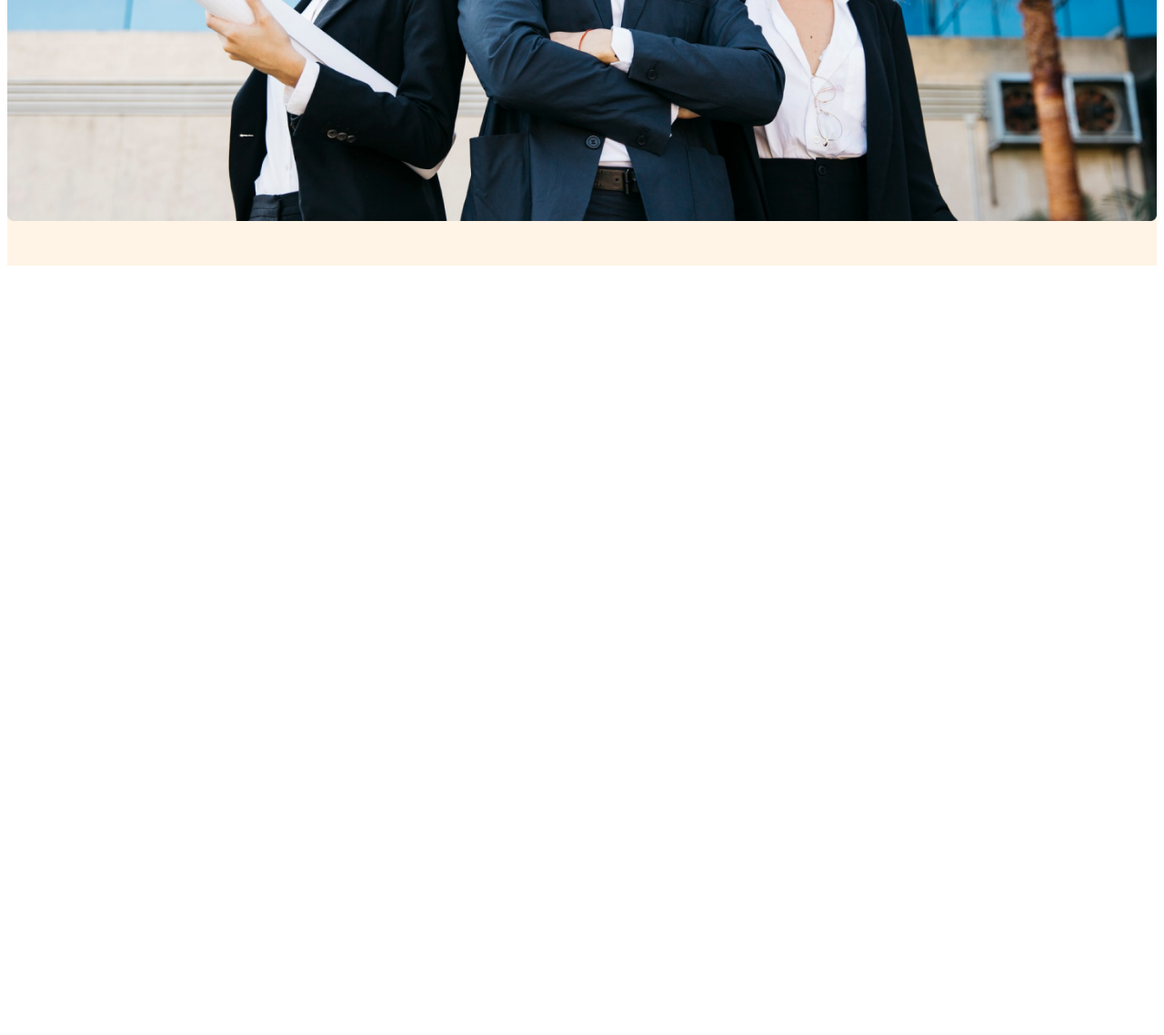
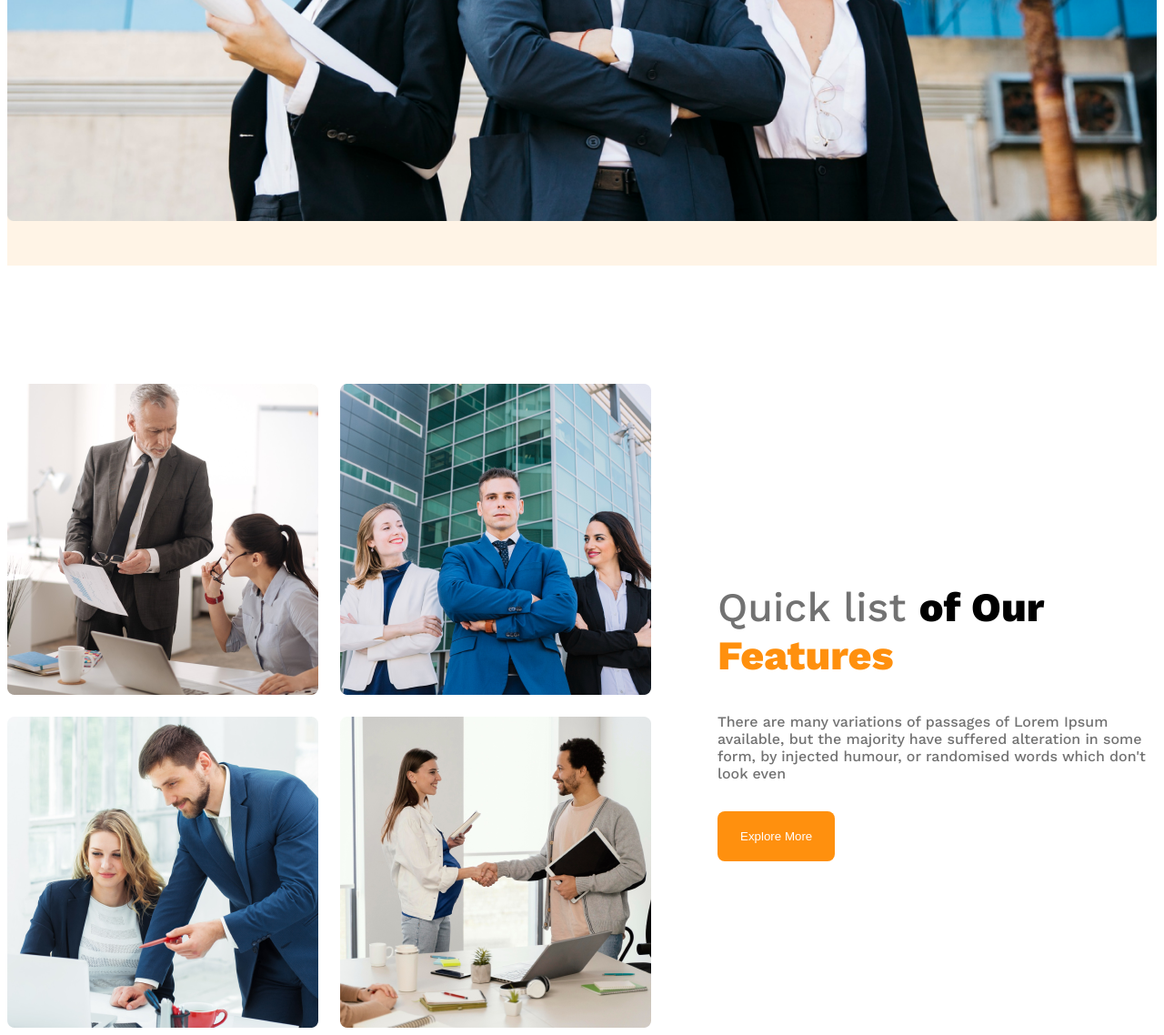
Before and after one commit to ronSiuuuu/g3-architects-webpage, a plain HTML site: page index.html in a window 1280 px wide. Shown: the part 890-2028 px from the top of the page at 91% size. Before the commit the page ends 1190 px from the top, so only its background shows below. Drawn offline with nearby package versions, Linux system fonts and the light colour scheme.

Commit message:
added feature section and made it responsive

```diff
--- a/index.html
+++ b/index.html
@@ -43,6 +43,25 @@
     </header>
 
     <main>
+        <section class="features display-flex">
+            <div class="card">
+                <img class="card-img" src="images/team1.png" alt="">
+                <img class="card-img" src="images/team2.png" alt="">
+                <img class="card-img" src="images/team3.png" alt="">
+                <img class="card-img" src="images/team4.png" alt="">
+            </div>
+            <div class="features-text ">
+                <h1 class="features-title"><span class="Quick dark-grey">Quick list </span> <span class="our">of Our</span> <br> <span class="feat">Features</span>
+                    </h1>
+                <p class="features-desciption dark-grey">There are many variations of passages of Lorem Ipsum available, but the majority have suffered alteration in some form, by injected humour, or randomised words which don't look even </P>
+                    <button class="btn-primary">Explore More</button>
+            </div>
+
+
+         </section>
+
+
+
 
     </main>
     <footer>
--- a/styles.css
+++ b/styles.css
@@ -5,8 +5,15 @@
     font-weight: 500;
     font-style: normal;
   }
+  main{
+    max-width: 1440px;
+    margin: 0 auto;
+  }
 
 /* shared style */
+main>section{
+  margin-top: 130px;
+}
 .display-flex{
     display: flex;
 }
@@ -83,23 +90,69 @@
   padding-bottom: 45px;
 }
 
+/* features style */
+.feat{
+  color: #FF900E;
+}
+.Quick{
+  font-weight: 500;
+}
+
+.features-title{
+  font-size: 2.8rem;
+  font-weight: 800;
+}
+
+.features{
+  gap: 73px;
+  align-items: center;
+}
+
+.card{
+
+  display: grid;
+  grid-template-columns: repeat(2,1fr);
+  gap: 24px;
+
+}
+.features-text{
+  max-width: 570px;
+
+
+
+
+}
+.features-desciption{
+  margin-bottom: 32px;
+}
+
+
+
+
   /* responsive for mobile */
   @media screen and (max-width:576px) {
     .navbar,
-    .list-container
+    .list-container,
+    .features
     {
       flex-direction: column;
     }
-
+    .card{
+      grid-template-columns: repeat(1,1fr);
+    }
+    .features-text{
+      margin-left: 10px;
+    }
   }
   /* responsive for medium device */
 
 
  @media screen and (min-width:576px) and (max-width:990px) {
     .navbar,
-    .list-container
+    .list-container, .features
     {
       flex-direction: column;
     }
 
+
   }
```
